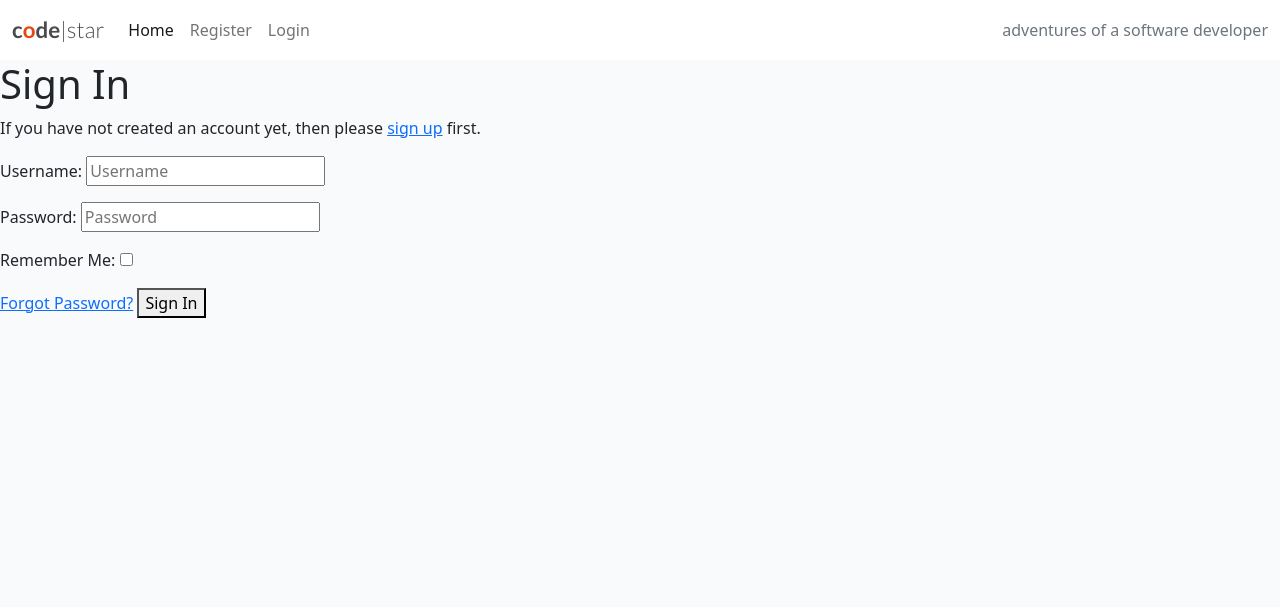
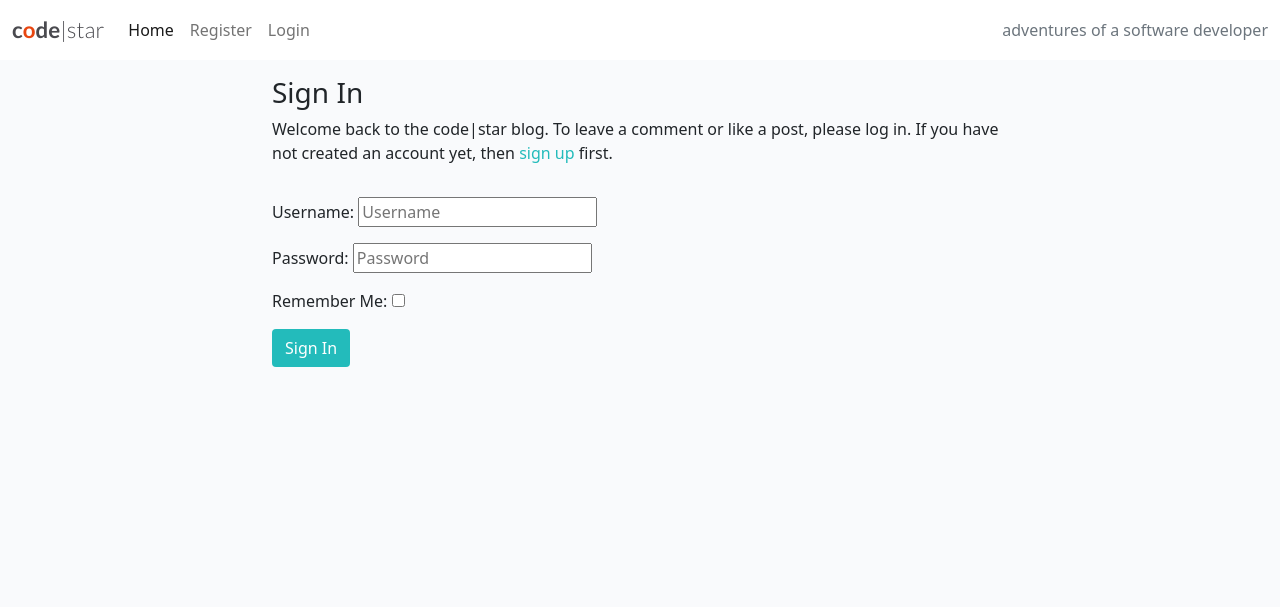
Before and after one commit to CarlssonOscar/dj-blog, a Django app: page /accounts/login/ in a window 1280 px wide. Shown: the top 607 px of the page. Run offline with Django 3.2, Linux system fonts and the light colour scheme; some libraries are stand-ins or nearby versions.

Commit message:
allauth templates

```diff
--- a/templates/account/login.html
+++ b/templates/account/login.html
@@ -7,31 +7,24 @@
 
 {% block content %}
 
-<h1>{% trans "Sign In" %}</h1>
+<div class="container">
+  <div class="row">
+    <div class="col-md-8 mt-3 offset-md-2">
 
-{% get_providers as socialaccount_providers %}
 
-{% if socialaccount_providers %}
-<p>{% blocktrans with site.name as site_name %}Please sign in with one
-of your existing third party accounts. Or, <a href="{{ signup_url }}">sign up</a>
-for a {{ site_name }} account and sign in below:{% endblocktrans %}</p>
-
-<div class="socialaccount_ballot">
-
-  <ul class="socialaccount_providers">
-    {% include "socialaccount/snippets/provider_list.html" with process="login" %}
-  </ul>
-
-  <div class="login-or">{% trans 'or' %}</div>
-
-</div>
+      <h3>{% trans "Sign In" %}</h3>
 
       {% include "socialaccount/snippets/login_extra.html" %}
 
-{% else %}
-<p>{% blocktrans %}If you have not created an account yet, then please
-<a href="{{ signup_url }}">sign up</a> first.{% endblocktrans %}</p>
-{% endif %}
+      <p>{% blocktrans %}Welcome back to the code|star blog. To leave a comment or like a post, please log in. If you
+        have not created an account yet, then <a class="link" href="{{ signup_url }}">sign up</a>
+        first.{% endblocktrans %}</p>
+    </div>
+  </div>
+  <div class="row">
+    <div class="col-md-8 mt-3 offset-md-2">
+
+
 
       <form class="login" method="POST" action="{% url 'account_login' %}">
         {% csrf_token %}
@@ -39,8 +32,10 @@ for a {{ site_name }} account and sign in below:{% endblocktrans %}</p>
         {% if redirect_field_value %}
         <input type="hidden" name="{{ redirect_field_name }}" value="{{ redirect_field_value }}" />
         {% endif %}
-  <a class="button secondaryAction" href="{% url 'account_reset_password' %}">{% trans "Forgot Password?" %}</a>
-  <button class="primaryAction" type="submit">{% trans "Sign In" %}</button>
+
+        <button class="btn btn-signup right" type="submit">{% trans "Sign In" %}</button>
       </form>
-
+    </div>
+    </div>
+  </div>
   {% endblock %}
```
Also changed, not shown: templates/account/logout.html (+14 -6 lines), templates/account/signup.html (+15 -5 lines). Lines whose indentation alone changed are shown as unchanged.
